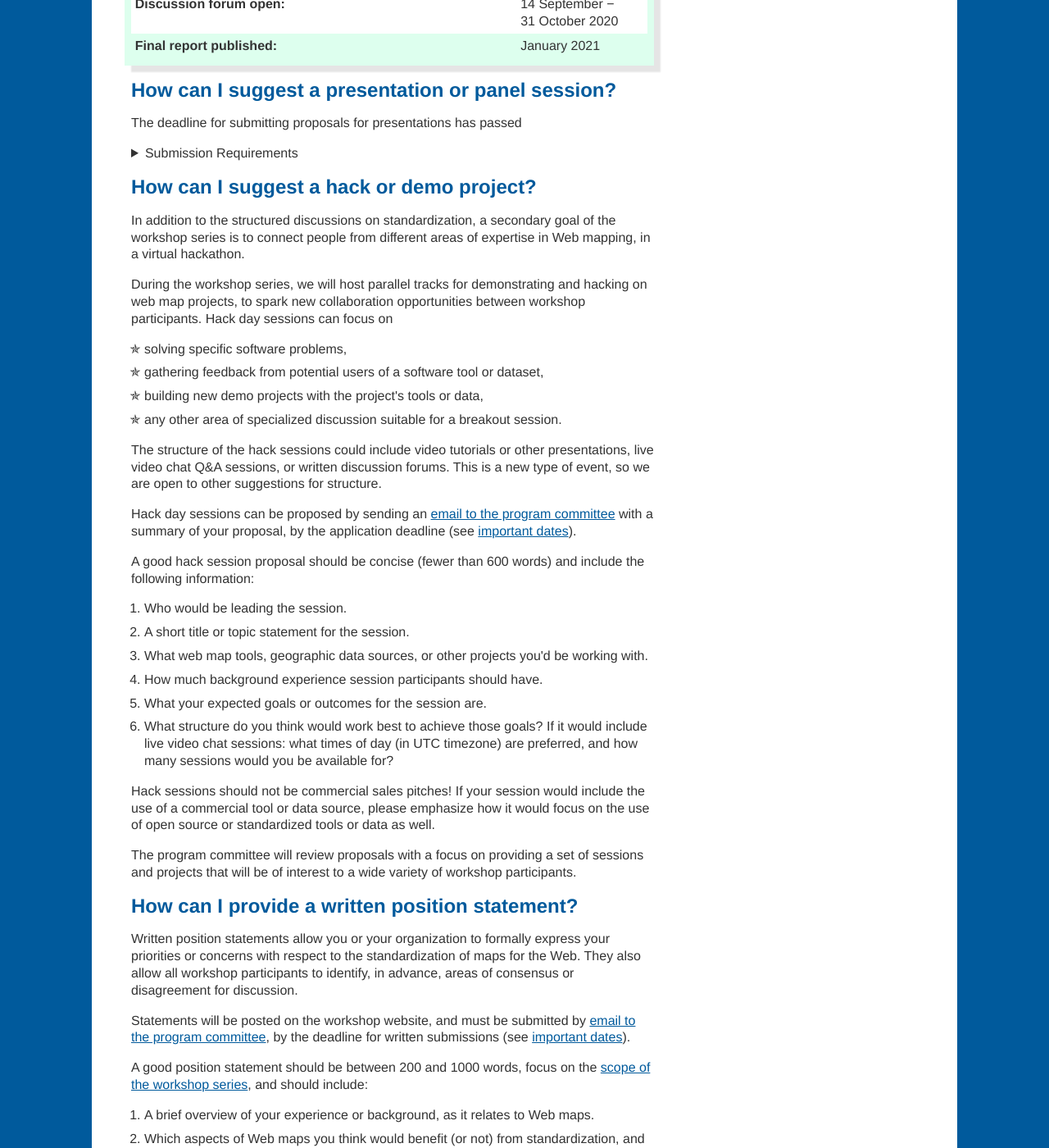
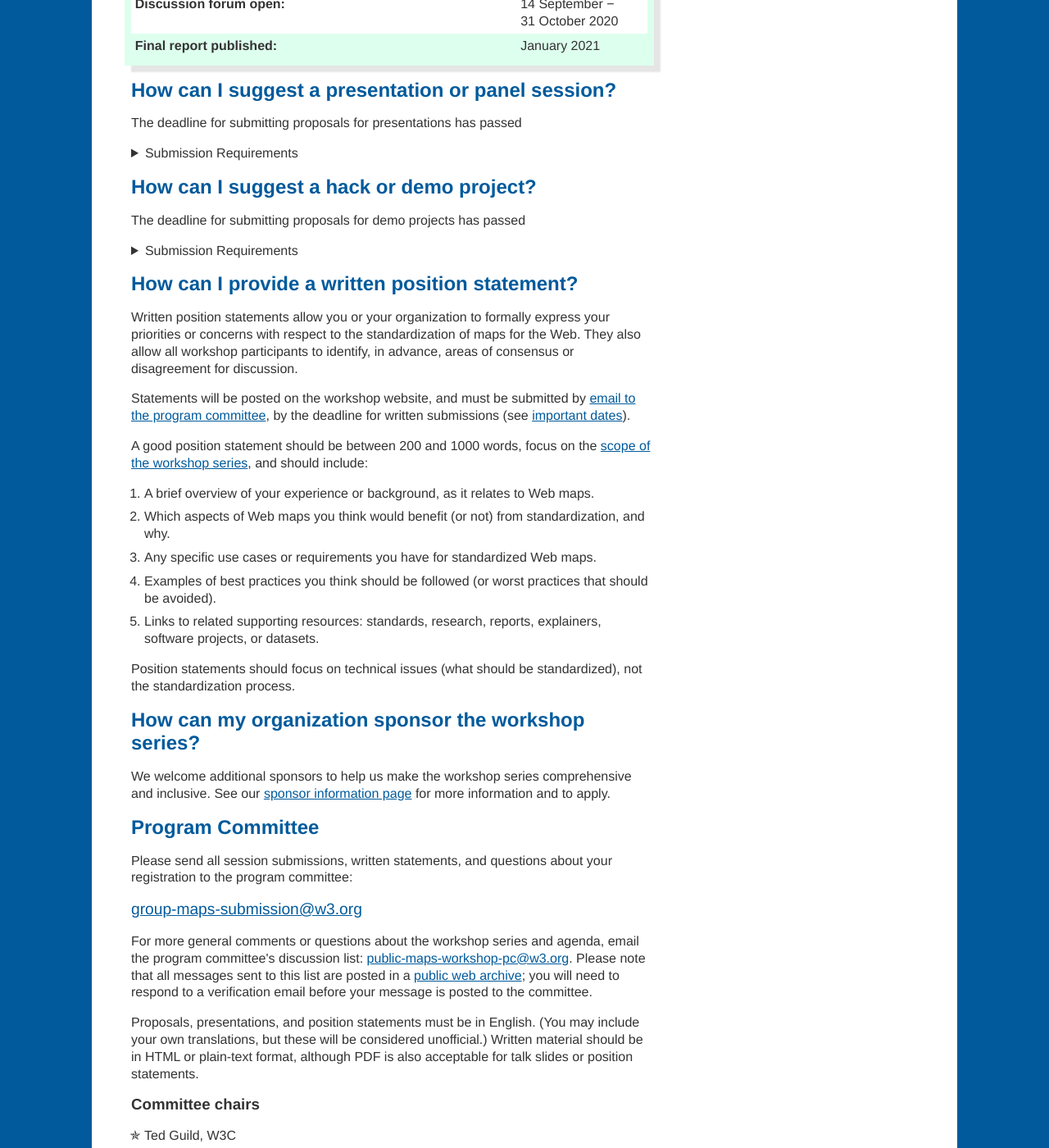
Before and after one commit to Maps4HTML/Maps4HTML-Workshop-2020, a Jekyll site: the page built from call-for-participation.html, in a window 1280 px wide and 1400 px high, scrolled down 2287 px. Shown: the whole window at 82% size. Built offline with Jekyll 4.4.1, drawn with Linux system fonts in a browser that asks for light colours.

Commit message:
[#58] Collapse demo project info now that deadline has passed

```diff
--- a/call-for-participation.html
+++ b/call-for-participation.html
@@ -209,6 +209,9 @@
 </details>
 
 <h2 id="hack-day-proposals">How can I suggest a hack or demo project?</h2>
+<p>The deadline for submitting proposals for demo projects has passed</p>
+<details>
+<summary>Submission Requirements</summary>
 <p>
   In addition to the structured discussions on standardization,
   a secondary goal of the workshop series is to connect people
@@ -277,7 +280,7 @@
   on providing a set of sessions and projects that will be of interest
   to a wide variety of workshop participants.
 </p>
-
+</details>
 
 <h2 id="position-statements">How can I provide a written position statement?</h2>
 <p>
```
